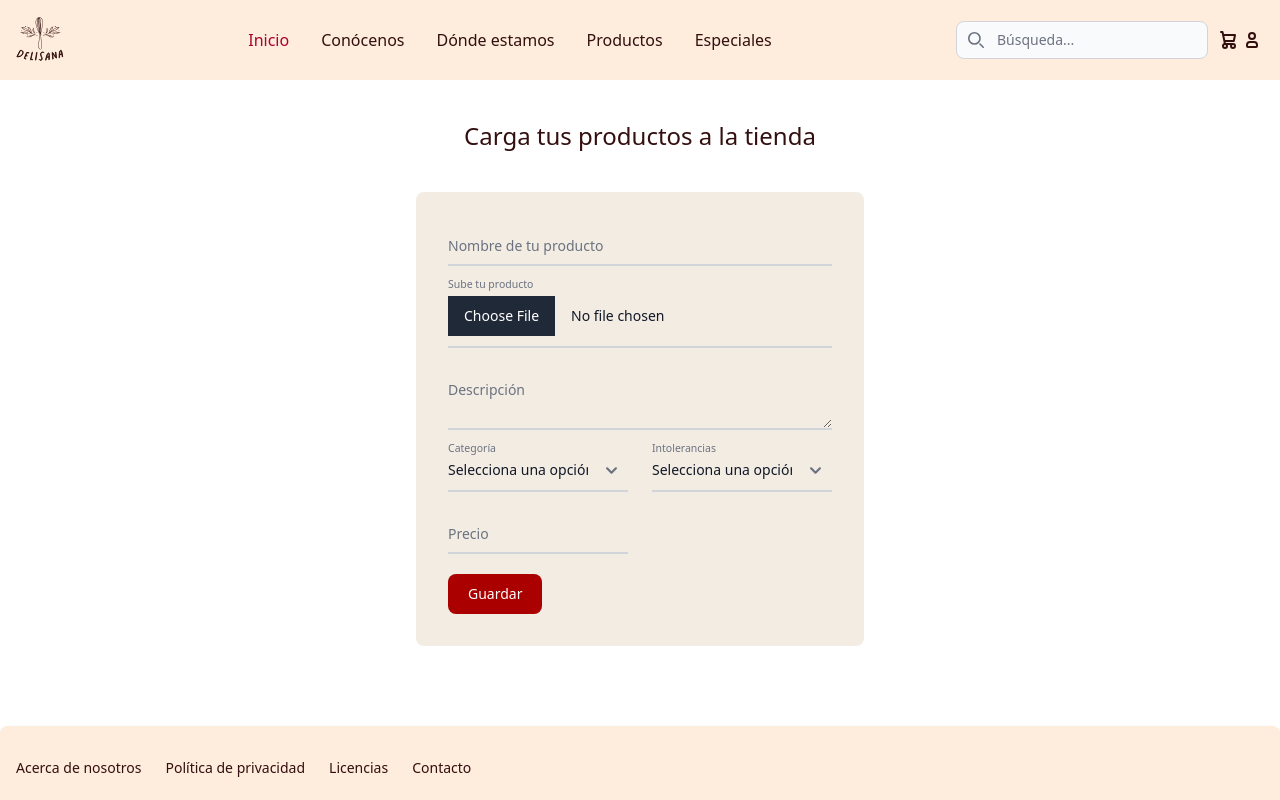
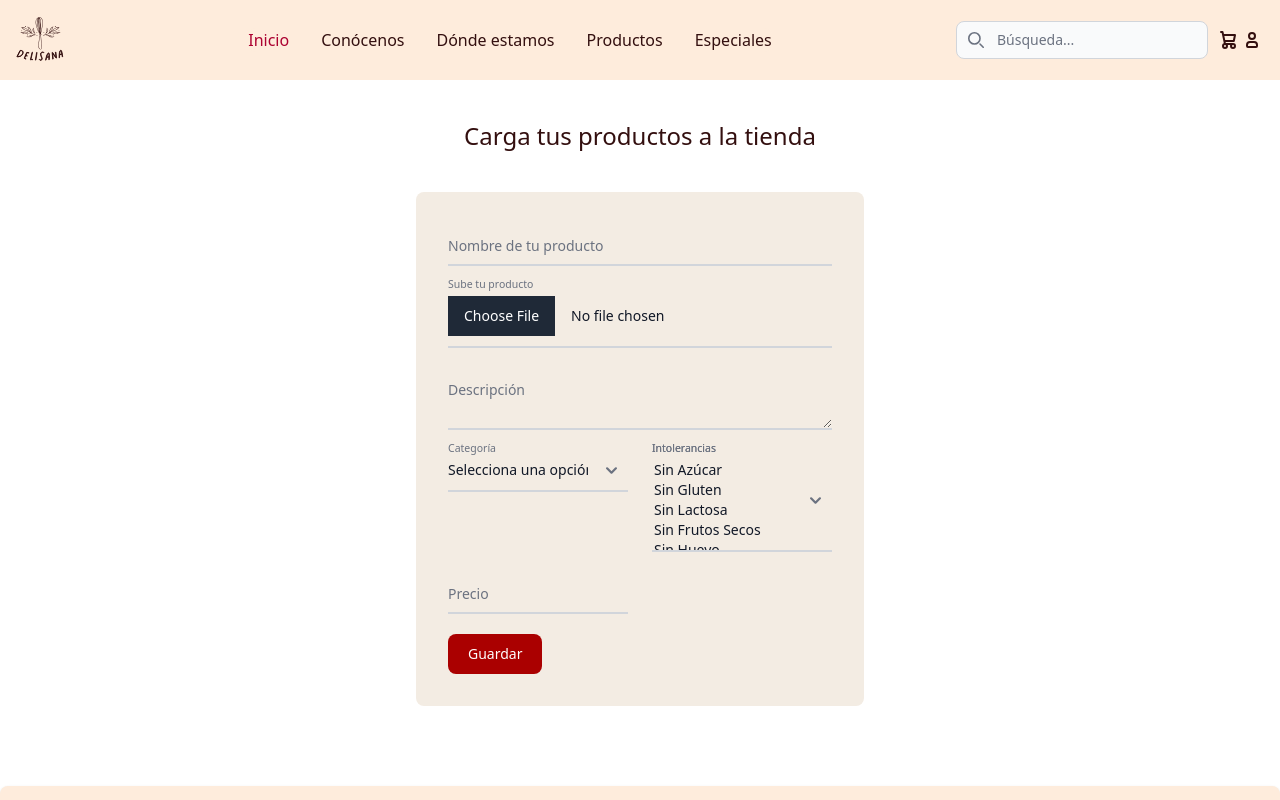
Before and after one commit to P10MarketplaceDelisana/Delisana_Front, a React (Vite) app: page /form in a window 1280 px wide. Shown: the top 800 px of the page. Built offline with nearby package versions, Linux system fonts and the light colour scheme.

Commit message:
fully functional form

```diff
--- a/src/components/molecules/AddForm.jsx
+++ b/src/components/molecules/AddForm.jsx
@@ -32,7 +32,7 @@ const AddForm = () => {
     image: null,
     description: '',
     category_id: '',
-    intolerance_id: '',
+    intolerance_ids: [],
     price: 0,
   });
 
@@ -50,6 +50,13 @@ const AddForm = () => {
     }));
   };
 
+  const handleIntoleranceChange = (e) => {
+    const selectedIntolerances = Array.from(e.target.selectedOptions, (option) => option.value);
+    setFormData((prevFormData) => ({
+      ...prevFormData,
+      intolerance_ids: selectedIntolerances,
+    }));
+  };
 
 
   const handleFileChange = (e) => {
@@ -64,7 +71,9 @@ const AddForm = () => {
     form.append('image', formData.image);
     form.append('description', formData.description);
     form.append('category_id', formData.category_id);
-    form.append('intolerance_id', formData.intolerance_id);
+    formData.intolerance_ids.forEach(id => {
+      form.append('intolerances[]', id);
+    });
     form.append('price', formData.price);
 
     try {
@@ -189,15 +198,13 @@ const AddForm = () => {
 
           <div className="relative z-0 w-full mb-5 group">
             <select
-            name="intolerance_id"
-            id="intolerance_id"
+              name="intolerance_ids"
+              id="intolerance_ids"
               className="block py-2.5 px-0 w-full text-sm text-gray-900 bg-transparent border-0 border-b-2 border-gray-300 appearance-none dark:text-white dark:border-gray-600 dark:focus:border-granate-dark focus:outline-none focus:ring-0 focus:border-granate-dark peer"
               required
-            onChange={handleChange}
+              onChange={handleIntoleranceChange}
+              multiple  // Permitir selección múltiple
             >
-             <option value="" disabled selected>
-              Selecciona una opción
-            </option>
               <option value="1">Sin Azúcar</option>
               <option value="2">Sin Gluten</option>
               <option value="3">Sin Lactosa</option>
@@ -205,6 +212,12 @@ const AddForm = () => {
               <option value="5">Sin Huevo</option>
               <option value="6">Sin Fructosa</option>
             </select>
+            <label
+              htmlFor="intolerances"
+              className="peer-focus:font-medium absolute text-sm text-gray-500 dark:text-gray-400 duration-300 transform -translate-y-6 scale-75 top-3 -z-10 origin-[0] peer-focus:start-0 rtl:peer-focus:translate-x-1/4 peer-focus:text-brown-letter peer-focus:dark:text-brown-letter peer-placeholder-shown:scale-100 peer-placeholder-shown:translate-y-0 peer-focus:scale-75 peer-focus:-translate-y-6"
+            >
+              Intolerancias
+            </label>
             <label
               htmlFor="intolerance_id"
               className="peer-focus:font-medium absolute text-sm text-gray-500 dark:text-gray-400 duration-300 transform -translate-y-6 scale-75 top-3 -z-10 origin-[0] peer-focus:start-0 rtl:peer-focus:translate-x-1/4 peer-focus:text-brown-letter peer-focus:dark:text-brown-letter peer-placeholder-shown:scale-100 peer-placeholder-shown:translate-y-0 peer-focus:scale-75 peer-focus:-translate-y-6"
```
Lines whose indentation alone changed are shown as unchanged.
